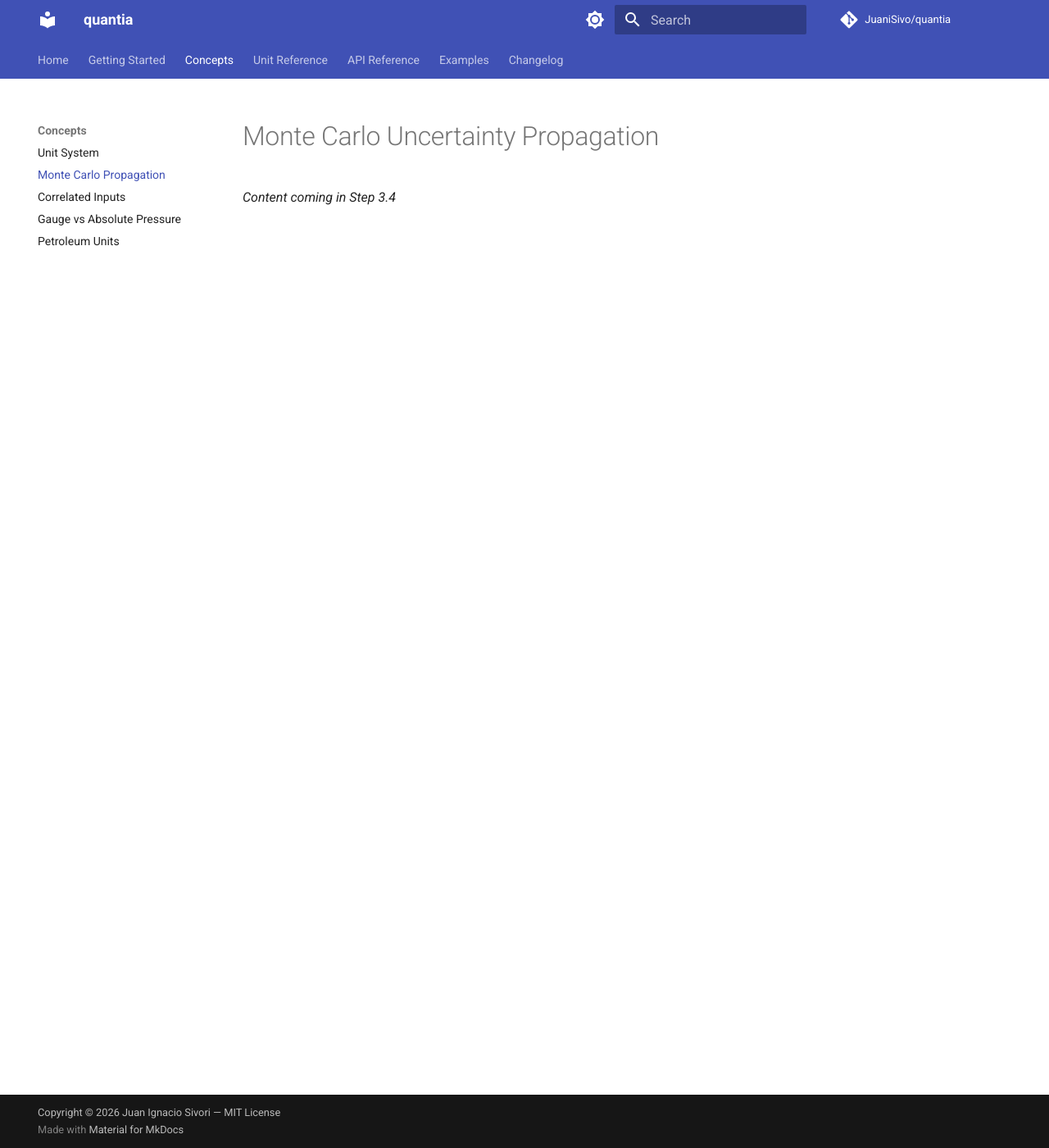
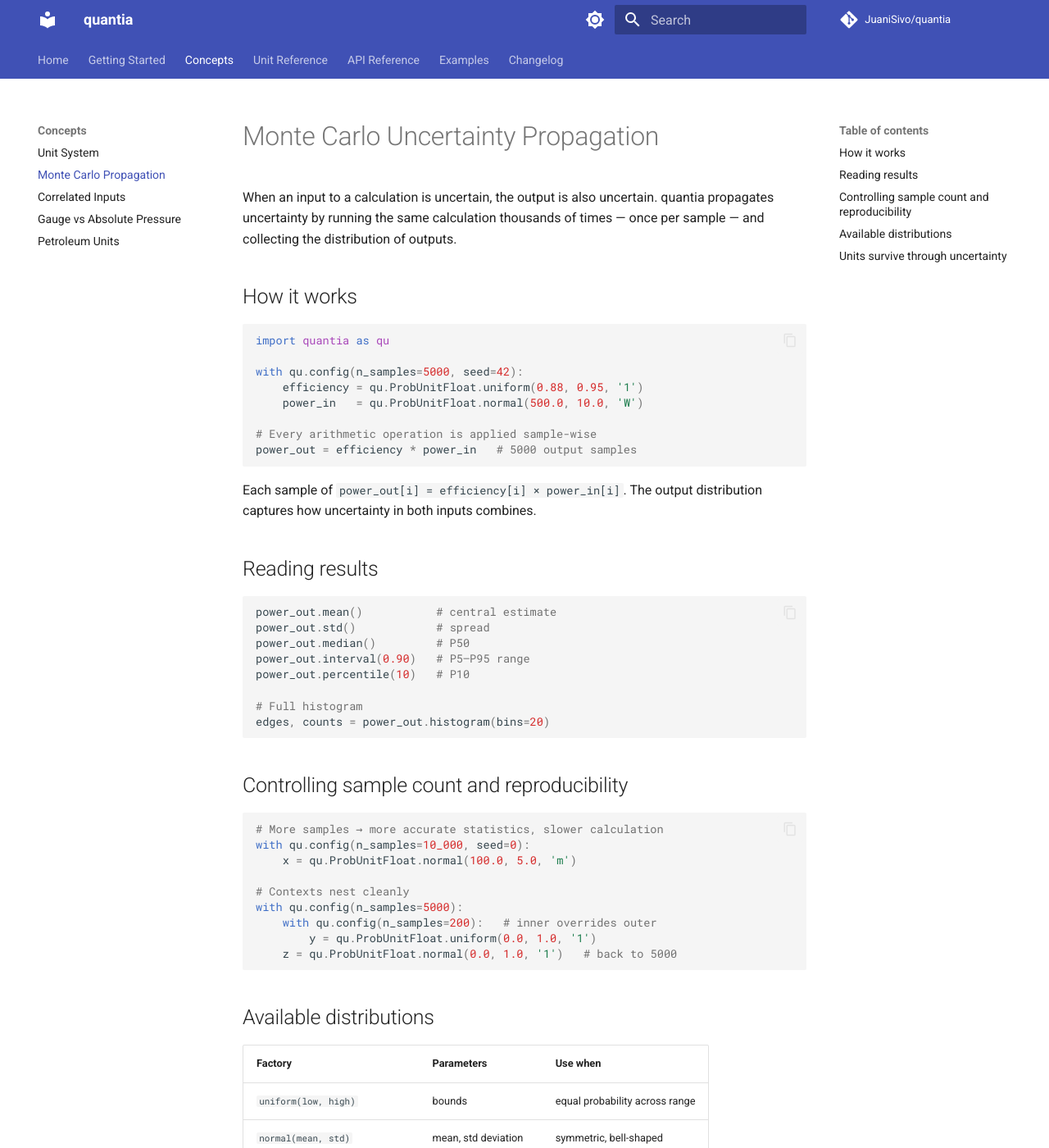
Before and after one commit to JuaniSivo/quantia, an MkDocs documentation site: the page built from docs/concepts/monte_carlo.md, in a window 1280 px wide and 1400 px high. Shown: the whole window at 82% size. Built offline with MkDocs 1.6.1 and Material for MkDocs 9.7.7, drawn with Linux system fonts in a browser that asks for light colours; comment, search, counter and statistics services are not loaded; some of the changed text lies outside the part shown.

Commit message:
docs(concepts): Monte Carlo propagation and correlated inputs pages

````diff
--- a/docs/concepts/monte_carlo.md
+++ b/docs/concepts/monte_carlo.md
@@ -1,3 +1,69 @@
 # Monte Carlo Uncertainty Propagation
 
-*Content coming in Step 3.4*
+When an input to a calculation is uncertain, the output is also
+uncertain. quantia propagates uncertainty by running the same
+calculation thousands of times — once per sample — and collecting
+the distribution of outputs.
+
+## How it works
+```python
+import quantia as qu
+
+with qu.config(n_samples=5000, seed=42):
+    efficiency = qu.ProbUnitFloat.uniform(0.88, 0.95, '1')
+    power_in   = qu.ProbUnitFloat.normal(500.0, 10.0, 'W')
+
+# Every arithmetic operation is applied sample-wise
+power_out = efficiency * power_in   # 5000 output samples
+```
+
+Each sample of `power_out[i] = efficiency[i] × power_in[i]`.
+The output distribution captures how uncertainty in both inputs
+combines.
+
+## Reading results
+```python
+power_out.mean()           # central estimate
+power_out.std()            # spread
+power_out.median()         # P50
+power_out.interval(0.90)   # P5–P95 range
+power_out.percentile(10)   # P10
+
+# Full histogram
+edges, counts = power_out.histogram(bins=20)
+```
+
+## Controlling sample count and reproducibility
+```python
+# More samples → more accurate statistics, slower calculation
+with qu.config(n_samples=10_000, seed=0):
+    x = qu.ProbUnitFloat.normal(100.0, 5.0, 'm')
+
+# Contexts nest cleanly
+with qu.config(n_samples=5000):
+    with qu.config(n_samples=200):   # inner overrides outer
+        y = qu.ProbUnitFloat.uniform(0.0, 1.0, '1')
+    z = qu.ProbUnitFloat.normal(0.0, 1.0, '1')   # back to 5000
+```
+
+## Available distributions
+
+| Factory | Parameters | Use when |
+|---------|-----------|----------|
+| `uniform(low, high)` | bounds | equal probability across range |
+| `normal(mean, std)` | mean, std deviation | symmetric, bell-shaped |
+| `triangular(low, mode, high)` | min, most-likely, max | expert judgment |
+| `lognormal(mean, std)` | log-space mean, std | skewed, always positive |
+
+## Units survive through uncertainty
+
+Every `ProbUnitFloat` carries a unit. Arithmetic preserves and
+combines units exactly as `UnitFloat` does:
+```python
+with qu.config(seed=1):
+    force  = qu.ProbUnitFloat.normal(100.0, 5.0, 'N')
+    length = qu.ProbUnitFloat.uniform(2.0, 4.0, 'm')
+
+work = force * length    # ProbUnitFloat in 'J'
+work.mean()              # UnitFloat(..., 'J')
+```
````
Also changed, not shown: docs/concepts/correlation.md (+55 -1 lines).
